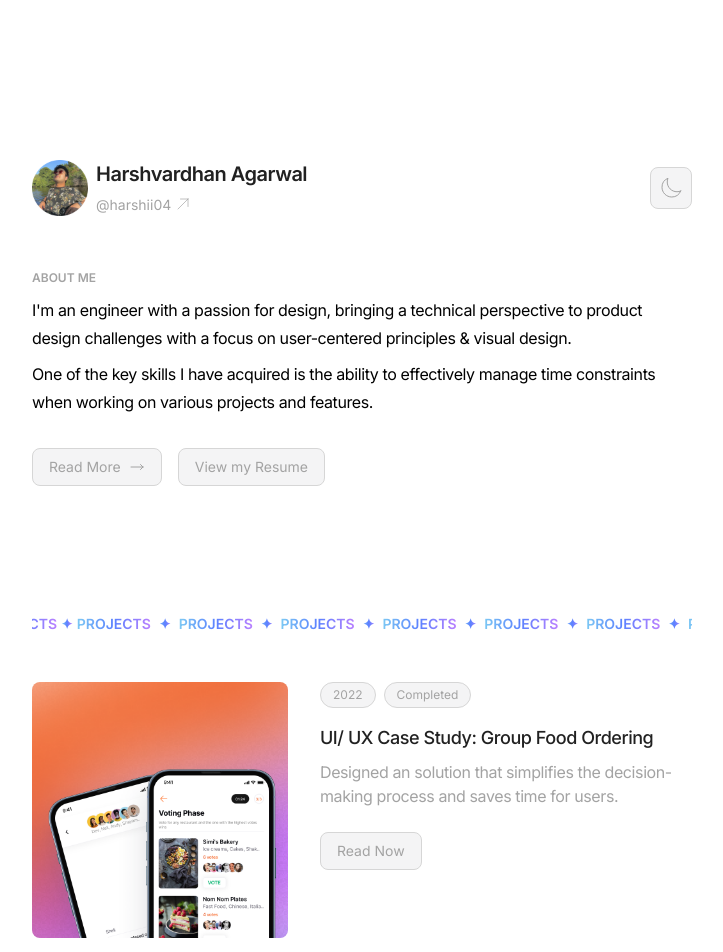
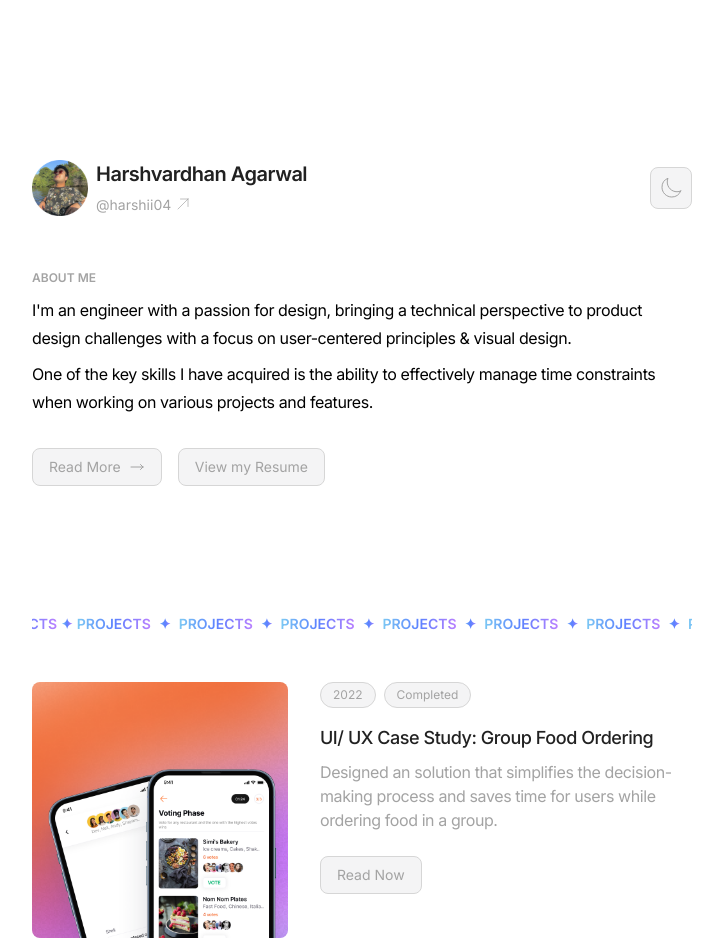
Before and after one commit to harshii04/harsh_portfolio, a Next.js app: page / in a window 1280 px wide. Shown: the top 952 px of the page, without its empty margins (278-1001 px from the left). Built offline with nearby package versions, Linux system fonts and the light colour scheme.

Commit message:
Updated: Project Section

```diff
--- a/components/Projects.js
+++ b/components/Projects.js
@@ -20,7 +20,7 @@ const Projects = () => {
           <ProjectCard
             image={Fampay}
             heading="UI/ UX Case Study: Group Food Ordering"
-            subtext="Designed an solution that simplifies the decision-making process and saves time for users."
+            subtext="Designed an solution that simplifies the decision-making process and saves time for users while ordering food in a group."
             date="2022"
             status="Completed"
             link="https://bootcamp.uxdesign.cc/group-food-ordering-helping-people-order-food-online-in-groups-e669b696434d"
```
